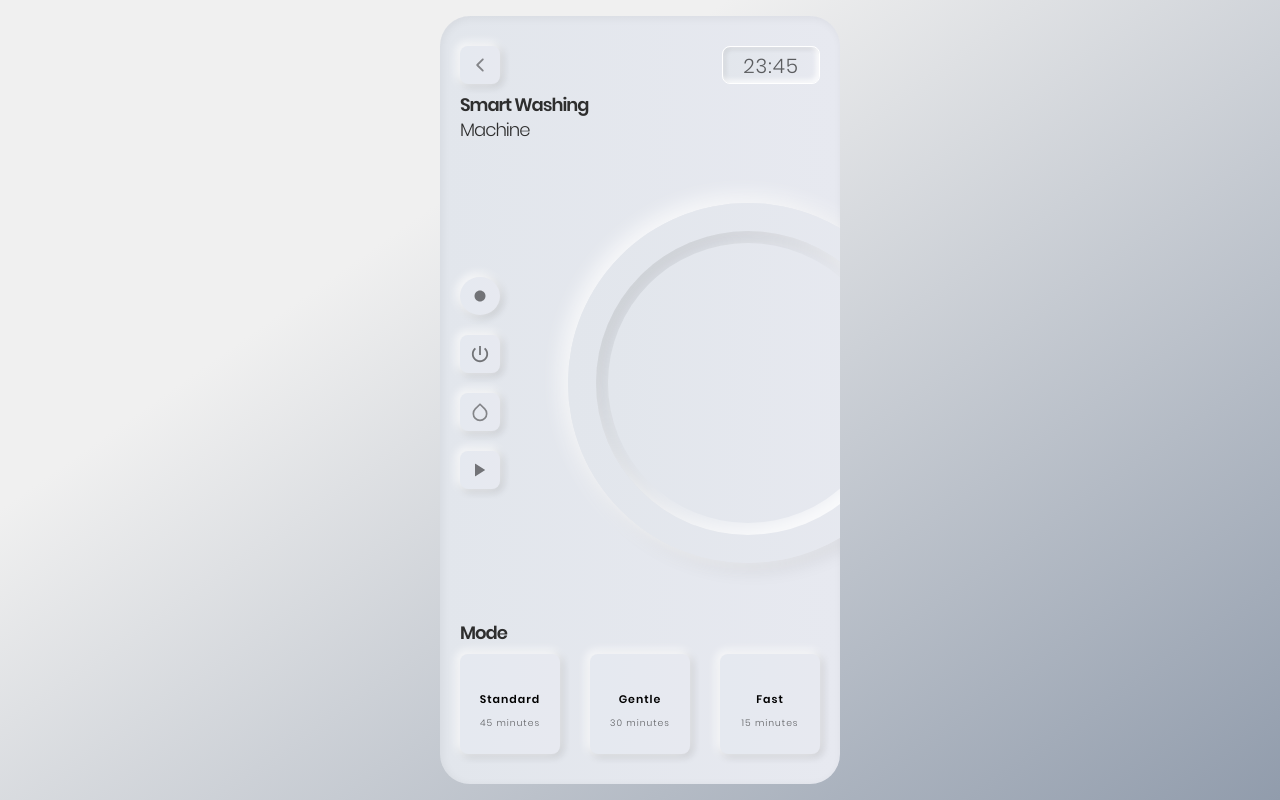
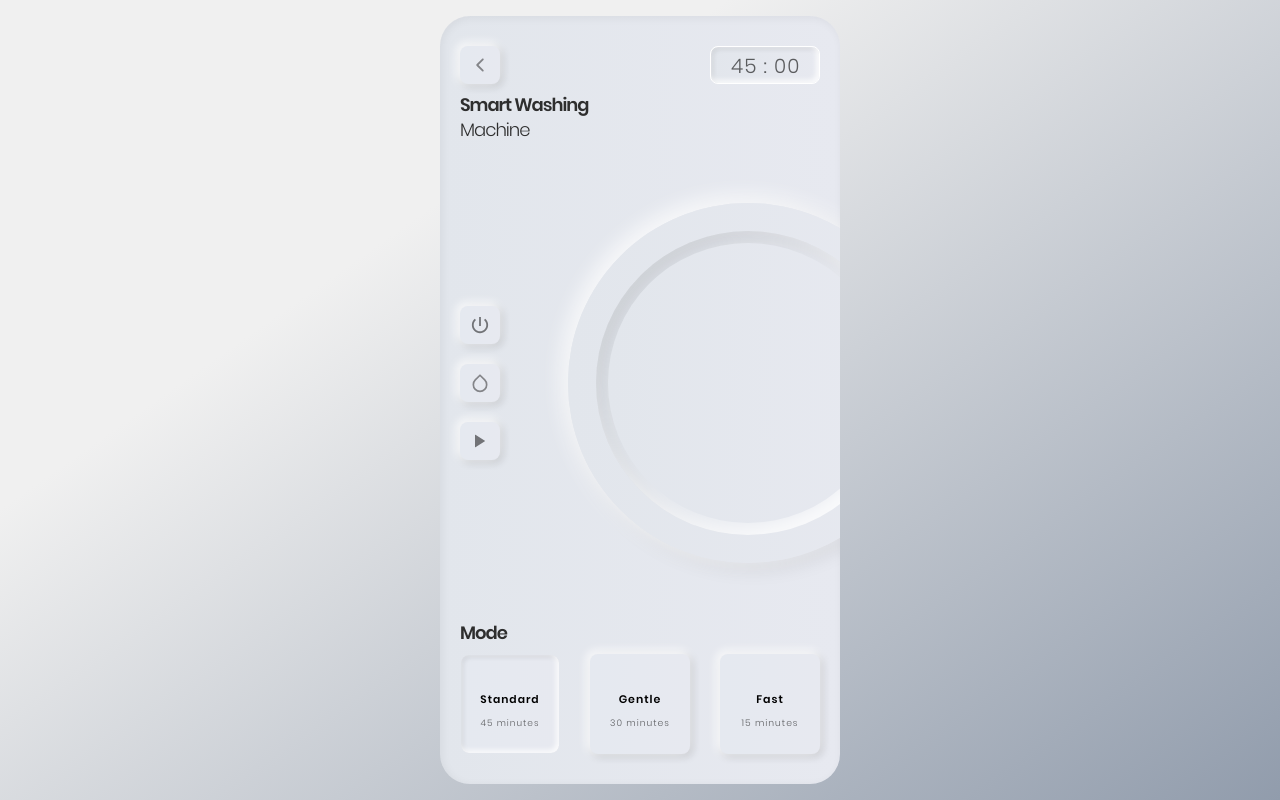
Before and after one commit to aiibe/remotewasher, a Svelte app: page / in a window 1280 px wide. Built offline with nearby package versions, Linux system fonts and the light colour scheme.

Commit message:
Added store/state

```diff
--- a/src/scss/style.scss
+++ b/src/scss/style.scss
@@ -78,6 +78,7 @@ svg {
 	.timer {
 		cursor: initial;
 		border: 1px solid #fff;
+		width: 11rem;
 		padding: 0 2rem;
 		background-image: linear-gradient(90deg, #e2e6ec 0%, #e7e9f0 100%);
 		box-shadow: inset -2px -2px 5px 1px rgba(255, 255, 255, 0.8),
@@ -124,15 +125,6 @@ svg {
 
 	button {
 		margin: 1rem 0;
-	}
-
-	.indicator {
-		border-radius: 50%;
-
-		svg {
-			// opacity: 1;
-			// fill: #398eff;
-		}
 	}
 }
 
--- /dev/null
+++ b/src/ui/Animator.svelte
@@ -0,0 +1,9 @@
+<div class="animator">
+	<div class="draw">
+		<div class="machine">
+			<div class="inside">
+				<div class="spin"></div>
+			</div>
+		</div>
+	</div>
+</div>
--- a/src/ui/App.svelte
+++ b/src/ui/App.svelte
@@ -1,6 +1,7 @@
 <script>
 	import Header from './Header.svelte'
-	import Content from './Content.svelte'
+	import Controls from './Controls.svelte'
+	import Animator from './Animator.svelte'
 	import Mode from './Mode.svelte'
 </script>
 
@@ -11,7 +12,10 @@
 			<h1>Smart Washing</h1>
 			<h2>Machine</h2>
 		</div>
-		<Content />
+		<div class="content-body">
+			<Controls />
+			<Animator />
+		</div>
 		<Mode />
 	</div>
 </div>
--- a/src/ui/Button.svelte
+++ /dev/null
@@ -1,23 +0,0 @@
-<script>
-	function pushButton() {
-		active = !active
-	}
-
-	export let active = false
-</script>
-
-<button on:click={pushButton} class:active={active}>
-	{#if !active}
-		<svg viewBox="0 0 512 512" xmlns="http://www.w3.org/2000/svg">
-			<path
-				d="M128 104.3v303.4c0 6.4 6.5 10.4 11.7 7.2l240.5-151.7c5.1-3.2 5.1-11.1 0-14.3L139.7 97.2c-5.2-3.3-11.7.7-11.7 7.1z">
-			</path>
-		</svg>
-	{:else}
-		<svg stroke-width="0" viewBox="0 0 1024 1024" xmlns="http://www.w3.org/2000/svg">
-			<path
-				d="M304 176h80v672h-80zm408 0h-64c-4.4 0-8 3.6-8 8v656c0 4.4 3.6 8 8 8h64c4.4 0 8-3.6 8-8V184c0-4.4-3.6-8-8-8z">
-			</path>
-		</svg>
-	{/if}
-</button>
--- a/src/ui/Content.svelte
+++ /dev/null
@@ -1,37 +0,0 @@
-<script>
-	import Button from './Button.svelte'
-</script>
-
-<div class="content-body">
-	<div class="control-buttons">
-		<button class="indicator">
-			<svg viewBox="0 0 8 16" height="2em" width="2em" xmlns="http://www.w3.org/2000/svg">
-				<path fill-rule="evenodd" d="M0 8c0-2.2 1.8-4 4-4s4 1.8 4 4-1.8 4-4 4-4-1.8-4-4z"></path>
-			</svg>
-		</button>
-		<button>
-			<svg viewBox="0 0 512 512" xmlns="http://www.w3.org/2000/svg">
-				<path
-					d="M279.1 48h-46.2v231.1h46.2V48zm111.6 50.2L357.9 131c36.5 29.4 59.9 74.4 59.9 125 0 89.4-72.3 161.8-161.8 161.8S94.2 345.4 94.2 256c0-50.6 23.3-95.7 59.6-125.3l-32.6-32.6C76.4 136.3 48 192.7 48 256c0 114.9 93.1 208 208 208s208-93.1 208-208c0-63.3-28.4-119.7-73.3-157.8z">
-				</path>
-			</svg>
-		</button>
-		<button>
-			<svg stroke="#222" fill="none" stroke-width="2" viewBox="0 0 24 24" stroke-linecap="round" stroke-linejoin="round"
-				xmlns="http://www.w3.org/2000/svg">
-				<path d="M12 2.69l5.66 5.66a8 8 0 1 1-11.31 0z"></path>
-			</svg>
-		</button>
-		<Button />
-	</div>
-
-	<div class="animator">
-		<div class="draw">
-			<div class="machine">
-				<div class="inside">
-					<div class="spin"></div>
-				</div>
-			</div>
-		</div>
-	</div>
-</div>
--- /dev/null
+++ b/src/ui/Controls.svelte
@@ -0,0 +1,48 @@
+<script>
+	import { isRunning, waterWindow } from './State'
+
+</script>
+
+<div class="control-buttons">
+
+	<!-- <button class="indicator">
+		<svg viewBox="0 0 8 16" height="2em" width="2em" xmlns="http://www.w3.org/2000/svg">
+			<path fill-rule="evenodd" d="M0 8c0-2.2 1.8-4 4-4s4 1.8 4 4-1.8 4-4 4-4-1.8-4-4z"></path>
+		</svg>
+	</button> -->
+
+	<!-- ON/OFF -->
+	<button>
+		<svg viewBox="0 0 512 512" xmlns="http://www.w3.org/2000/svg">
+			<path
+				d="M279.1 48h-46.2v231.1h46.2V48zm111.6 50.2L357.9 131c36.5 29.4 59.9 74.4 59.9 125 0 89.4-72.3 161.8-161.8 161.8S94.2 345.4 94.2 256c0-50.6 23.3-95.7 59.6-125.3l-32.6-32.6C76.4 136.3 48 192.7 48 256c0 114.9 93.1 208 208 208s208-93.1 208-208c0-63.3-28.4-119.7-73.3-157.8z">
+			</path>
+		</svg>
+	</button>
+
+	<!-- Choose level water -->
+	<button on:click="{() => waterWindow.set(!$waterWindow)}" class:active={$waterWindow}>
+		<svg stroke="#222" fill="none" stroke-width="2" viewBox="0 0 24 24" stroke-linecap="round" stroke-linejoin="round"
+			xmlns="http://www.w3.org/2000/svg">
+			<path d="M12 2.69l5.66 5.66a8 8 0 1 1-11.31 0z"></path>
+		</svg>
+	</button>
+
+	<!-- Play/Pause -->
+	<button on:click="{ () => isRunning.set(!$isRunning)}" class:active={$isRunning}>
+		{#if !$isRunning}
+			<svg viewBox="0 0 512 512" xmlns="http://www.w3.org/2000/svg">
+				<path
+					d="M128 104.3v303.4c0 6.4 6.5 10.4 11.7 7.2l240.5-151.7c5.1-3.2 5.1-11.1 0-14.3L139.7 97.2c-5.2-3.3-11.7.7-11.7 7.1z">
+				</path>
+			</svg>
+		{:else}
+			<svg stroke-width="0" viewBox="0 0 1024 1024" xmlns="http://www.w3.org/2000/svg">
+				<path
+					d="M304 176h80v672h-80zm408 0h-64c-4.4 0-8 3.6-8 8v656c0 4.4 3.6 8 8 8h64c4.4 0 8-3.6 8-8V184c0-4.4-3.6-8-8-8z">
+				</path>
+			</svg>
+		{/if}
+	</button>
+
+</div>
--- a/src/ui/Header.svelte
+++ b/src/ui/Header.svelte
@@ -1,3 +1,7 @@
+<script>
+	import { selectedMode } from './State'
+</script>
+
 <div class="header">
 	<button class="back">
 		<svg fill="#222" viewBox="0 0 512 512" xmlns="http://www.w3.org/2000/svg">
@@ -7,6 +11,6 @@
 		</svg>
 	</button>
 	<button class="timer">
-		<span>23:45</span>
+		<span>{$selectedMode.minutes} : 00</span>
 	</button>
 </div>
--- a/src/ui/Mode.svelte
+++ b/src/ui/Mode.svelte
@@ -1,8 +1,17 @@
+<script>
+	import { selectedMode } from './State'
+	const mode = [{ name: 'Standard', minutes: 45 }, { name: 'Gentle', minutes: 30 }, { name: 'Fast', minutes: 15 }]
+
+</script>
+
 <div class="mode">
 	<h1>Mode</h1>
 	<div class="options">
-		<button>Standard <small>45 minutes</small></button>
-		<button>Gentle <small>30 minutes</small></button>
-		<button>Fast <small>15 minutes</small></button>
+		{#each mode as m}
+			<button class:active={$selectedMode.name === m.name} on:click="{ () => selectedMode.set(m)}">
+				{m.name}
+				<small>{m.minutes} minutes</small>
+			</button>
+		{/each}
 	</div>
 </div>
--- /dev/null
+++ b/src/ui/State.js
@@ -0,0 +1,7 @@
+import { writable } from 'svelte/store'
+
+const isRunning = writable(false)
+const waterWindow = writable(false)
+const selectedMode = writable({ name: 'Standard', minutes: 45 })
+
+export { isRunning, waterWindow, selectedMode }
```
